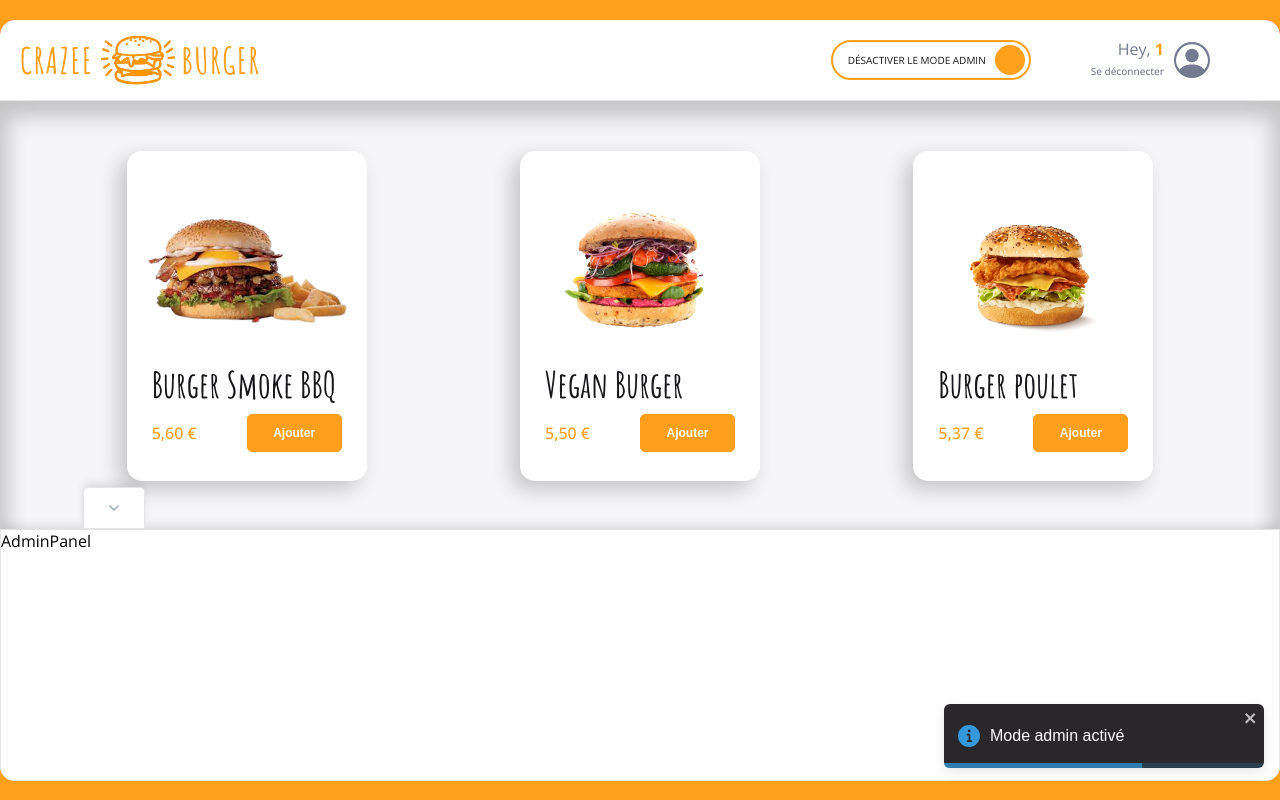
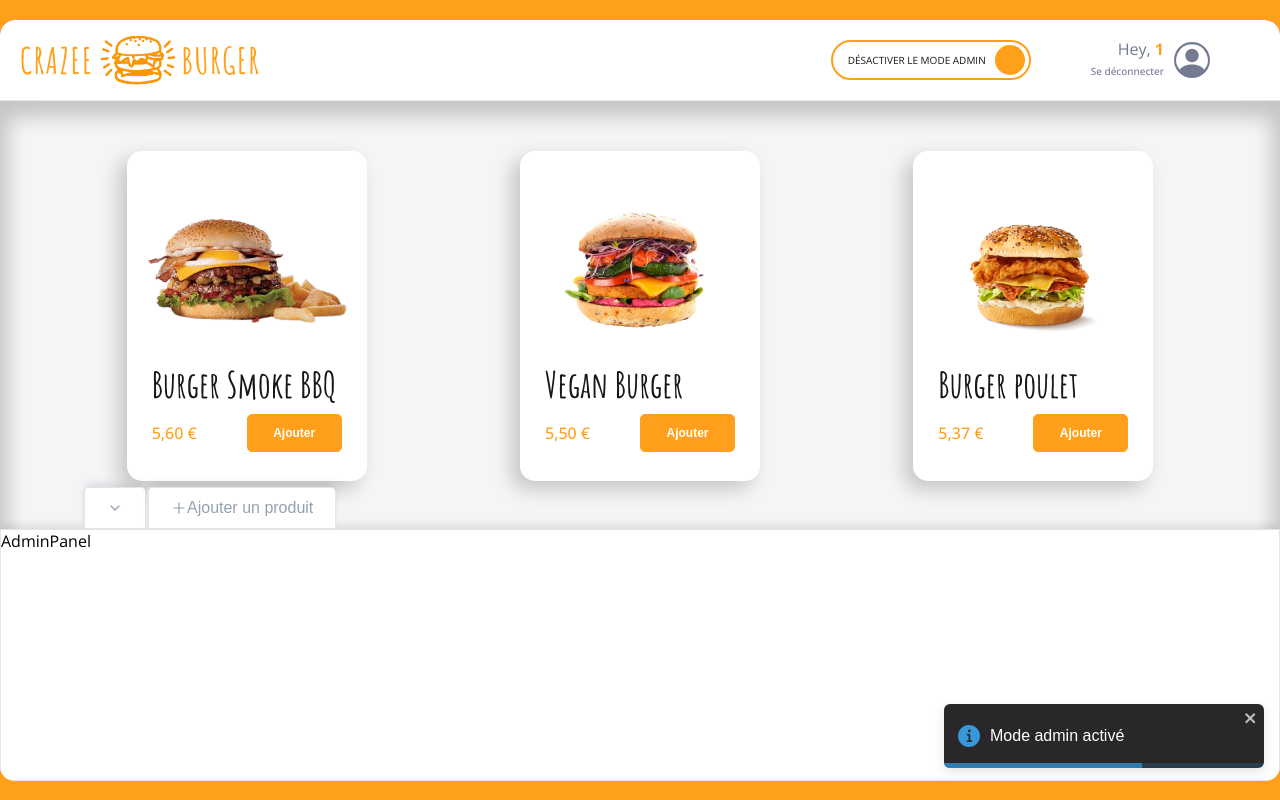
Before and after one commit to karimLamari/crazy-burger, a React (Vite) app: page /order/1 in a window 1280 px wide. Both pictures are taken after a click on the label 930 px from the left and 60 px from the top of the page. Built offline with nearby package versions, Linux system fonts and the light colour scheme; grey boxes are pictures that could not be loaded.

Commit message:
F07: Add tab labels

```diff
--- a/src/components/pages/order/Main/Admin/AdminTabs.jsx
+++ b/src/components/pages/order/Main/Admin/AdminTabs.jsx
@@ -2,6 +2,7 @@
 import Tab from "../../../../reusable-ui/Tab";
 import { FiChevronDown, FiChevronUp } from "react-icons/fi";
 import { theme } from "../../../../../theme";
+import { AiOutlinePlus } from "react-icons/ai";
 
 export default function AdminTabs({ isCollapsed, setIsCollapsed }) {
 
@@ -12,6 +13,14 @@
         Icon={isCollapsed ? <FiChevronUp /> : <FiChevronDown />}
         onClick={() => setIsCollapsed(!isCollapsed)}
         className={isCollapsed ? "isActive" : ""}
+        label=""
+      />
+        <Tab
+
+        Icon={<AiOutlinePlus />}
+        onClick={() => setIsCollapsed(!isCollapsed)}
+        className={isCollapsed ? "isActive" : ""}
+        label="Ajouter un produit"
       />
     </AdminTabsStyled>
   );
@@ -20,11 +29,13 @@
 const AdminTabsStyled = styled.div`
   display: flex;
   padding: 0 20px;
-
   .isActive{
     background:${theme.colors.background_dark};
     color: ${theme.colors.white};
     border-color: ${theme.colors.background_dark};
   }
+  button{
+    margin-left:1px;
+  }
 
 `;
--- a/src/components/reusable-ui/Tab.jsx
+++ b/src/components/reusable-ui/Tab.jsx
@@ -1,37 +1,39 @@
-import React from 'react'
-import styled from 'styled-components'
-import {theme} from '../../theme'
-export default function Tab({Icon, onClick,className='className'}) {
+import React from "react";
+import styled from "styled-components";
+import { theme } from "../../theme";
+export default function Tab({ label,Icon, onClick, className = "className" }) {
   return (
     <TabStyled onClick={onClick} className={className}>
-        <div className="icon" >{Icon}</div>
+      <div className="icon">{Icon}</div>
+      <span className="label">{label}</span>
     </TabStyled>
-  )
+  );
 }
 
 const TabStyled = styled.button`
   height: 43px;
   padding: 0 22px;
-    display:flex;
+  display: flex;
   align-items: center;
   justify-content: center;
-    position:relative;
-    left:5%;
-    top:1px;
+  position: relative;
+  left: 5%;
+  top: 1px;
   font-size: ${theme.fonts.size.P0};
-    color:${theme.colors.greySemiDark};
-    background:${theme.colors.white};
-    border-width:1px 1px 2px 2px;
+  color: ${theme.colors.greySemiDark};
+  background: ${theme.colors.white};
+  border-width: 1px 1px 2px 2px;
   border-style: solid;
   border-color: ${theme.colors.greyLight};
-    box-shadow:${theme.shadows.subtle};
+  box-shadow: ${theme.shadows.subtle};
   border-radius: 5px 5px 0 0;
   cursor: pointer;
 
-    &:hover{
+  &:hover {
     border-bottom: 2px solid ${theme.colors.white};
   }
-    .icon{
-        display:flex;
+  .icon {
+    display: flex;
   }
+
 `;
```
Lines whose indentation alone changed are shown as unchanged.
